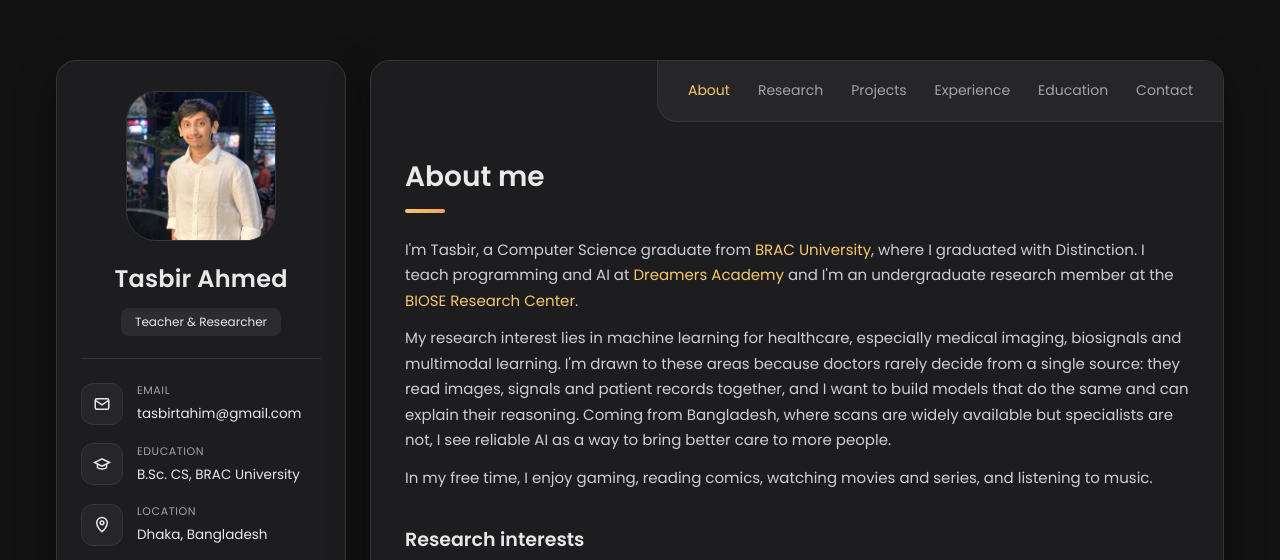
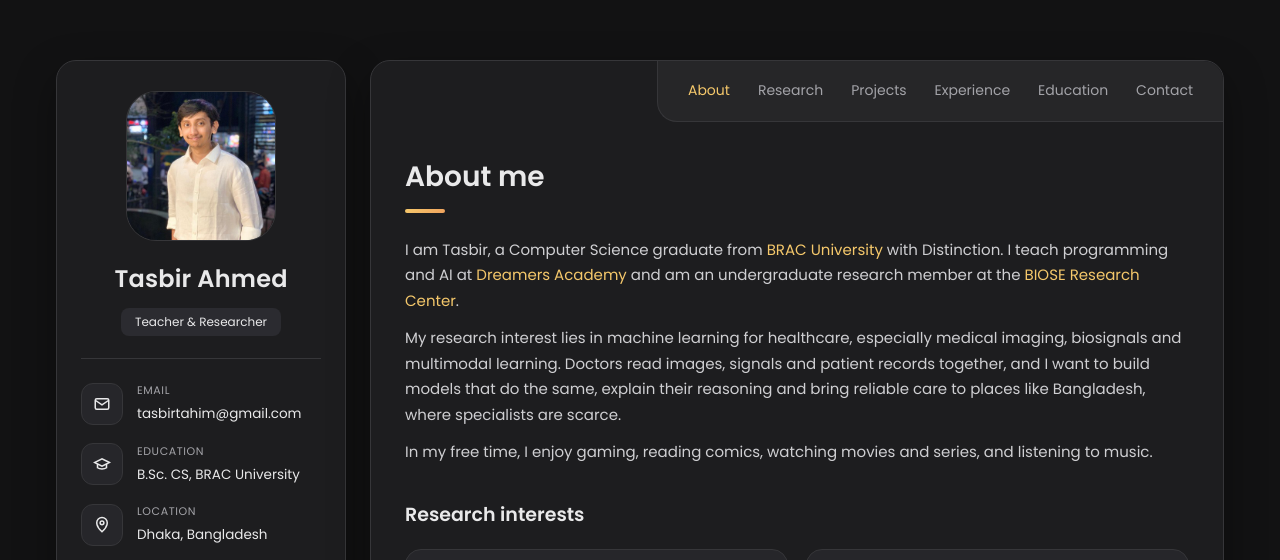
Before and after one commit to tas0931/tas0931.github.io, a plain HTML site: page index.html in a window 1280 px wide. Shown: the top 560 px of the page. Drawn offline with Linux system fonts and the light colour scheme.

Commit message:
Make About me more concise and avoid contractions
Co-Authored-By: Claude Opus 5.5 <noreply@anthropic.com>
Claude-Session: https://claude.ai/code/session_01FZvYzKLqwB3CHPirAXUzDg

```diff
--- a/index.html
+++ b/index.html
@@ -208,8 +208,8 @@ footer{grid-column:1/-1;text-align:center;color:#6f6f75;font-size:12.5px;margin-
   <section class="page on" id="p-about">
     <h2>About me</h2>
     <div class="lead">
-      <p>I'm Tasbir, a Computer Science graduate from <a href="https://www.bracu.ac.bd/">BRAC University</a>, where I graduated with Distinction. I teach programming and AI at <a href="https://dreamersacademy.com.bd/">Dreamers Academy</a> and I'm an undergraduate research member at the <a href="https://www.facebook.com/bioserc/">BIOSE Research Center</a>.</p>
-      <p>My research interest lies in machine learning for healthcare, especially medical imaging, biosignals and multimodal learning. I'm drawn to these areas because doctors rarely decide from a single source: they read images, signals and patient records together, and I want to build models that do the same and can explain their reasoning. Coming from Bangladesh, where scans are widely available but specialists are not, I see reliable AI as a way to bring better care to more people.</p>
+      <p>I am Tasbir, a Computer Science graduate from <a href="https://www.bracu.ac.bd/">BRAC University</a> with Distinction. I teach programming and AI at <a href="https://dreamersacademy.com.bd/">Dreamers Academy</a> and am an undergraduate research member at the <a href="https://www.facebook.com/bioserc/">BIOSE Research Center</a>.</p>
+      <p>My research interest lies in machine learning for healthcare, especially medical imaging, biosignals and multimodal learning. Doctors read images, signals and patient records together, and I want to build models that do the same, explain their reasoning and bring reliable care to places like Bangladesh, where specialists are scarce.</p>
       <p>In my free time, I enjoy gaming, reading comics, watching movies and series, and listening to music.</p>
     </div>
 
@@ -419,7 +419,7 @@ footer{grid-column:1/-1;text-align:center;color:#6f6f75;font-size:12.5px;margin-
   <!-- CONTACT -->
   <section class="page" id="p-contact">
     <h2>Contact</h2>
-    <p>I'm applying to PhD programs for Fall 2027 and I'm always glad to hear from researchers working on medical imaging, biosignals or multimodal learning. The best way to reach me is by email.</p>
+    <p>I am applying to PhD programs for Fall 2027 and I am always glad to hear from researchers working on medical imaging, biosignals or multimodal learning. The best way to reach me is by email.</p>
     <div class="cta">
       <a class="btn primary" href="mailto:tasbirtahim@gmail.com"><svg viewBox="0 0 24 24" fill="none" stroke="currentColor" stroke-width="2"><rect x="3" y="5" width="18" height="14" rx="2"/><path d="m3 7 9 6 9-6"/></svg>tasbirtahim@gmail.com</a>
       <a class="btn" href="https://www.linkedin.com/in/tasbir-ahmed/"><svg viewBox="0 0 24 24" fill="currentColor"><path d="M4.98 3.5a2.5 2.5 0 1 1 0 5 2.5 2.5 0 0 1 0-5ZM3 9.5h4V21H3zM9.5 9.5h3.8v1.6h.1c.5-1 1.8-2 3.8-2 4 0 4.8 2.6 4.8 6V21h-4v-5.2c0-1.2 0-2.9-1.8-2.9s-2 1.4-2 2.8V21h-4z"/></svg>LinkedIn</a>
```
